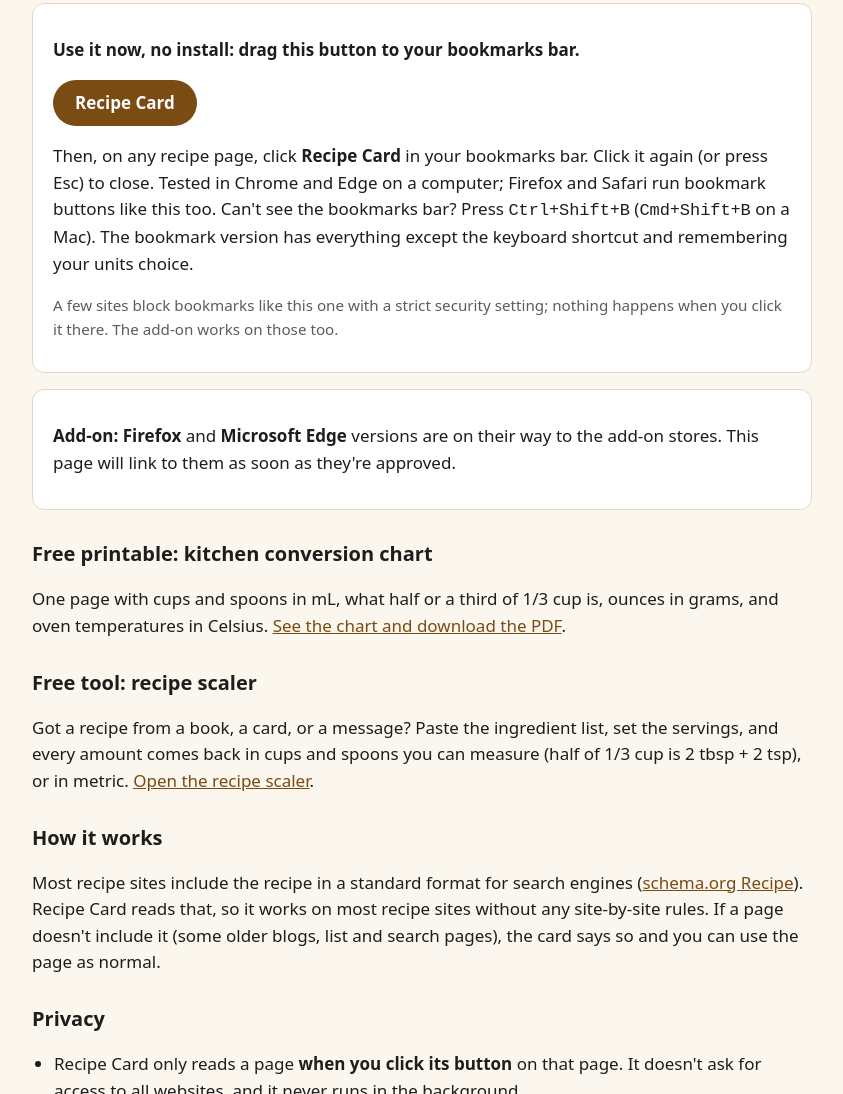
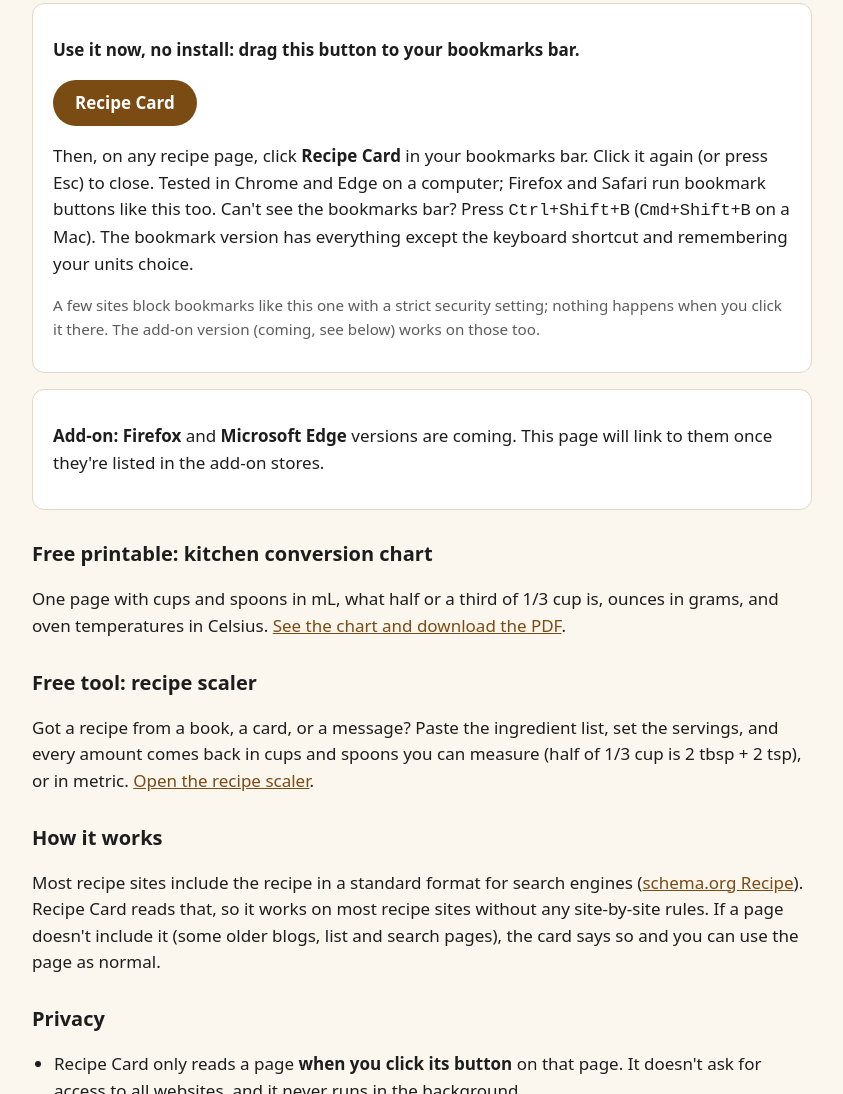
Before and after one commit to Jesse-py/jesse-py.github.io, a plain HTML site: page recipe-card/index.html in a window 1280 px wide. Shown: the part 1235-2329 px from the top of the page, without its empty margins (218-1061 px from the left). Drawn offline with Linux system fonts and the light colour scheme.

Commit message:
Recipe Card: add-on line says what's true (coming, not yet submitted)

```diff
--- a/recipe-card/index.html
+++ b/recipe-card/index.html
@@ -79,11 +79,11 @@ click its button and the recipe opens as a clean card on top of the page. You ca
   (<kbd>Cmd</kbd>+<kbd>Shift</kbd>+<kbd>B</kbd> on a Mac). The bookmark version has everything except the keyboard shortcut and
   remembering your units choice.</p>
   <p class="note">A few sites block bookmarks like this one with a strict security setting; nothing happens when you click it there.
-  The add-on works on those too.</p>
+  The add-on version (coming, see below) works on those too.</p>
 </div>
 <div class="card">
-  <p><strong>Add-on:</strong> <strong>Firefox</strong> and <strong>Microsoft Edge</strong> versions are on their way to the add-on stores. This page will link
-  to them as soon as they're approved.</p>
+  <p><strong>Add-on:</strong> <strong>Firefox</strong> and <strong>Microsoft Edge</strong> versions are coming. This page will link
+  to them once they're listed in the add-on stores.</p>
 </div>
 
 <h2>Free printable: kitchen conversion chart</h2>
```
